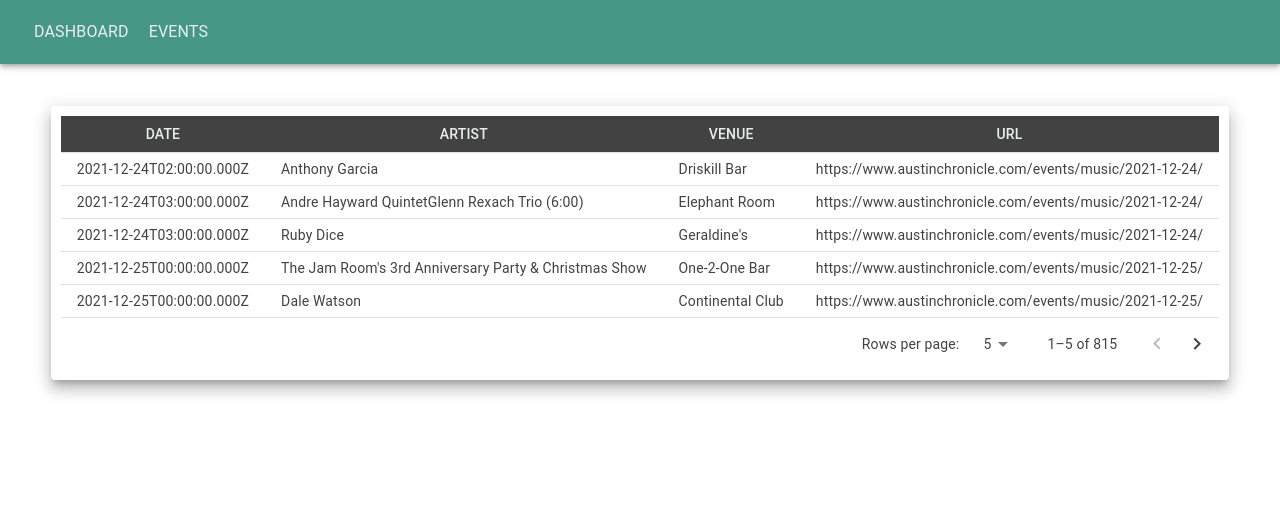
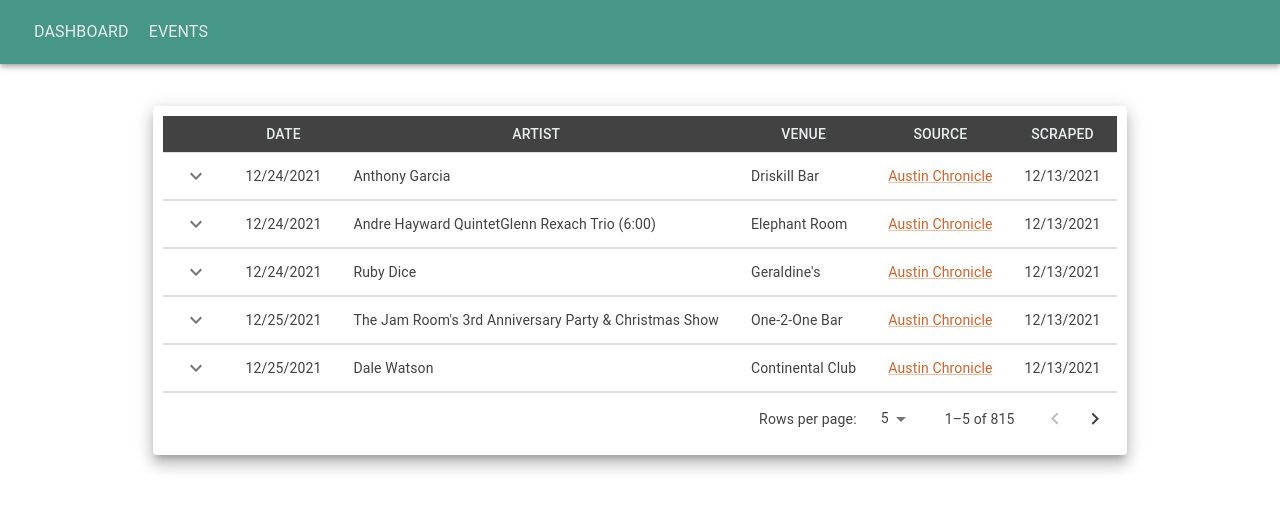
Before and after one commit to trilambda122/freqsho-cruncher-dashbaord, a React (Create React App) app: page /table in a window 1280 px wide. Shown: the top 510 px of the page. Built offline with nearby package versions, Linux system fonts and the light colour scheme.

Commit message:
added collpasing rows with addtional detail.

```diff
--- /dev/null
+++ b/src/componets/Row.js
@@ -0,0 +1,83 @@
+import React, { useState } from "react";
+import Box from "@mui/material/Box";
+import Typography from "@mui/material/Typography";
+import Table from "@mui/material/Table";
+import TableCell from "@mui/material/TableCell";
+import TableHead from "@mui/material/TableHead";
+import TableRow from "@mui/material/TableRow";
+import TableBody from "@mui/material/TableBody";
+import IconButton from "@mui/material/IconButton";
+import Collapse from "@mui/material/Collapse";
+import KeyboardArrowDownIcon from "@mui/icons-material/KeyboardArrowDown";
+import KeyboardArrowUpIcon from "@mui/icons-material/KeyboardArrowUp";
+import Link from "@mui/material/Link";
+
+import { fDate, fTime } from "../utils/formatDate";
+
+function Row(props) {
+  const { row } = props;
+  const [rowOpen, setRowOpen] = useState(false);
+  console.log("DATE FORMAT : ", fDate(row.scrapeDate));
+  return (
+    <>
+      <TableRow key={row._id}>
+        <TableCell>
+          <IconButton
+            aria-label="expand row"
+            size="small"
+            onClick={() => setRowOpen(!rowOpen)}
+          >
+            {rowOpen ? <KeyboardArrowUpIcon /> : <KeyboardArrowDownIcon />}
+          </IconButton>
+        </TableCell>
+        <TableCell>{fDate(row.date)}</TableCell>
+        <TableCell>{row.artist}</TableCell>
+        <TableCell>{row.venue}</TableCell>
+        <TableCell>
+          <Link href={row.url} target="_blank">
+            {row.source}
+          </Link>
+        </TableCell>
+        <TableCell>{fDate(row.scrapeDate)}</TableCell>
+      </TableRow>
+      <TableRow>
+        <TableCell style={{ paddingBottom: 0, paddingTop: 0 }} colSpan={6}>
+          <Collapse in={rowOpen} timeout="auto" unmountOnExit>
+            <Box sx={{ margin: 1 }}>
+              <Typography variant="h6" gutterBottom component="div">
+                Details
+              </Typography>
+              <Table size="small" aria-label="purchases">
+                <TableHead>
+                  <TableRow>
+                    <TableCell>ARTIST</TableCell>
+                    <TableCell>STAGE</TableCell>
+
+                    <TableCell>TIME</TableCell>
+                    <TableCell>SPONSER</TableCell>
+                    <TableCell>REVIEW</TableCell>
+                  </TableRow>
+                </TableHead>
+                {row.artist.map((artist) => {
+                  return (
+                    <TableBody>
+                      <TableRow>
+                        <TableCell>{artist}</TableCell>
+                        <TableCell>{row.stage}</TableCell>
+                        <TableCell>{fTime(row.time)}</TableCell>
+                        <TableCell>{row.sponser}</TableCell>
+                        <TableCell>{row.review}</TableCell>
+                      </TableRow>
+                    </TableBody>
+                  );
+                })}
+              </Table>
+            </Box>
+          </Collapse>
+        </TableCell>
+      </TableRow>
+    </>
+  );
+}
+
+export default Row;
--- a/src/componets/ShowTable.js
+++ b/src/componets/ShowTable.js
@@ -1,10 +1,8 @@
 import React, { useState } from "react";
-
 import Navbar from "./Navbar";
 import mockEventData from "../mock/mockEventData";
 import { CircularProgress } from "@material-ui/core";
 import { Grid, Card, CardContent } from "@material-ui/core";
-// imports for table
 import Table from "@mui/material/Table";
 import TableBody from "@mui/material/TableBody";
 import TableCell from "@mui/material/TableCell";
@@ -13,26 +11,12 @@ import TableHead from "@mui/material/TableHead";
 import TableRow from "@mui/material/TableRow";
 import Paper from "@mui/material/Paper";
 import TablePagination from "@mui/material/TablePagination";
-
+import Row from "./Row";
 function ShowTable() {
   // SET STATE
   const [eventData, setEventData] = useState(mockEventData);
   const [page, setPage] = useState(0);
   const [rowsPerPage, setRowsPerPage] = useState(5);
-
-  // RETRUN A TABLE ROW
-  const getTableRow = (event) => {
-    // console.log("EVENT in GET event-->", event);
-    const { _id, venue, artist, date, url } = event;
-    return (
-      <TableRow key={_id}>
-        <TableCell>{date}</TableCell>
-        <TableCell>{artist}</TableCell>
-        <TableCell>{venue}</TableCell>
-        <TableCell>{url}</TableCell>
-      </TableRow>
-    );
-  };
 
   // PAGEINATION FUNCIONTS
   const handleChangePage = (event, newPage) => {
@@ -45,7 +29,6 @@ function ShowTable() {
   };
 
   const dataLength = eventData.reslut.length;
-  console.log(dataLength);
   // MAIN RETURN
   return (
     <>
@@ -68,6 +51,10 @@ function ShowTable() {
                     style={{ backgroundColor: "#424242", color: "#e8eded" }}
                   >
                     <TableRow>
+                      <TableCell
+                        align="center"
+                        style={{ color: "#e8eded" }}
+                      ></TableCell>
                       <TableCell align="center" style={{ color: "#e8eded" }}>
                         DATE
                       </TableCell>
@@ -78,7 +65,10 @@ function ShowTable() {
                         VENUE
                       </TableCell>
                       <TableCell align="center" style={{ color: "#e8eded" }}>
-                        URL
+                        SOURCE
+                      </TableCell>
+                      <TableCell align="center" style={{ color: "#e8eded" }}>
+                        SCRAPED
                       </TableCell>
                     </TableRow>
                   </TableHead>
@@ -89,7 +79,8 @@ function ShowTable() {
                         page * rowsPerPage + rowsPerPage
                       )
                       .map((event) => {
-                        return getTableRow(event);
+                        // return getTableRow(event);
+                        return <Row key={event._id} row={event} />;
                       })}
                   </TableBody>
                 </Table>
--- /dev/null
+++ b/src/utils/formatDate.js
@@ -0,0 +1,21 @@
+export function fDate(date) {
+  const newDate = new Date(date);
+  const options = {
+    year: "numeric",
+    month: "numeric",
+    day: "numeric",
+  };
+  //   options.timeZone = "UTC";
+  //   options.timeZoneName = "short";
+  return newDate.toLocaleDateString(options);
+}
+
+export function fTime(date) {
+  const newDate = new Date(date);
+  const options = {
+    hour: "numeric", // numeric, 2-digit
+    minute: "numeric", // numeric, 2-digit
+  };
+
+  return newDate.toLocaleTimeString([], options);
+}
```
Also changed, not shown: 1 other file (tests, documents, lock files or other folders).
